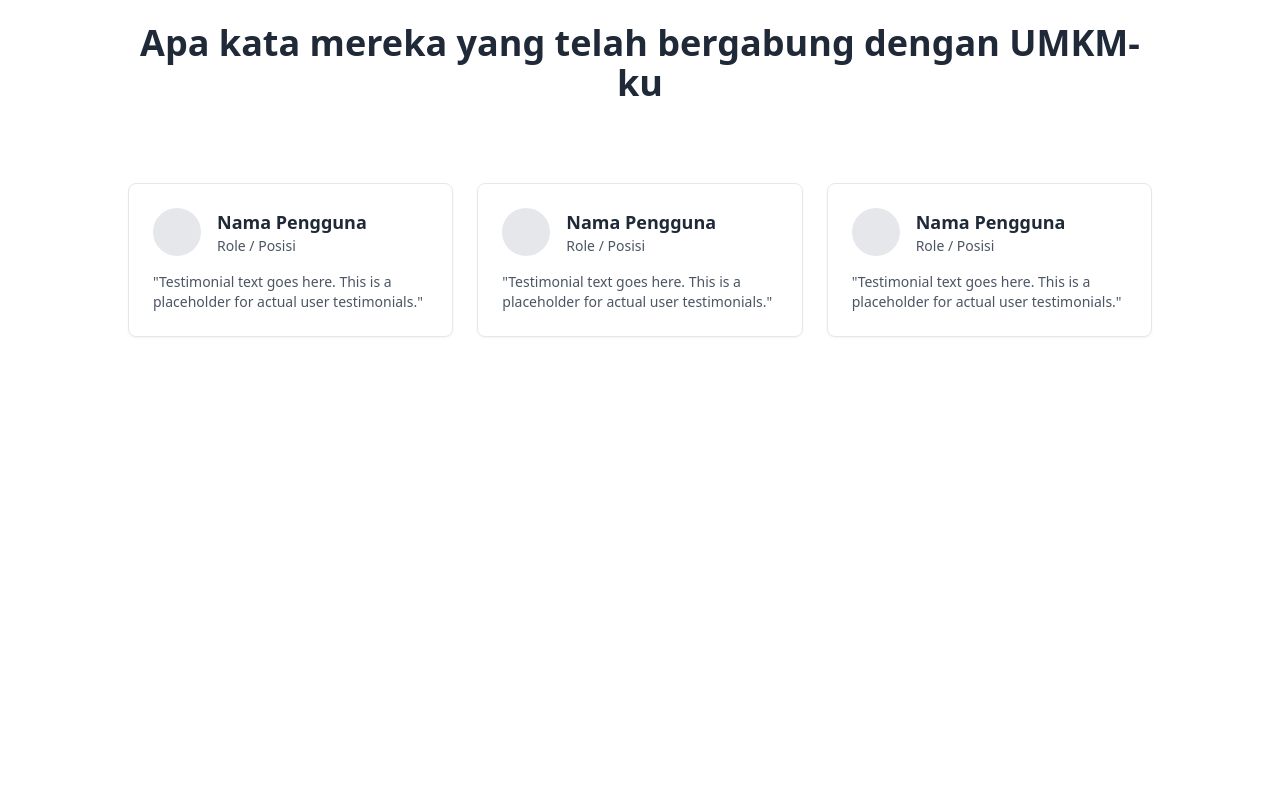
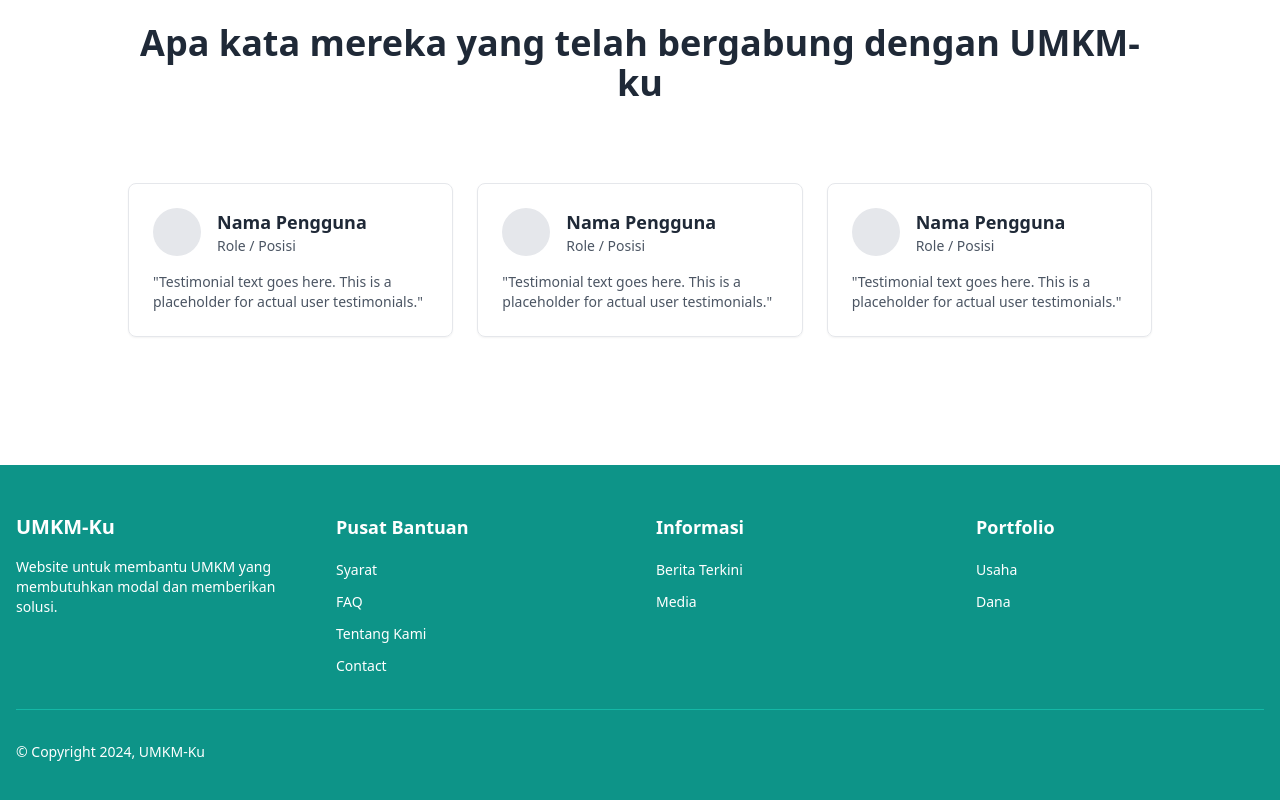
Before and after one commit to UMKM-Ku/UMKM-Ku, a Next.js app in the folder umkm-ku/: page / in a window 1280 px wide. Shown: the part 5974-6774 px from the top of the page. Before the commit the page ends 6439 px from the top, so only its background shows below. Built offline with nearby package versions, Linux system fonts and the light colour scheme.

Commit message:
Add footer to landing pages

```diff
--- a/umkm-ku/src/app/layout.tsx
+++ b/umkm-ku/src/app/layout.tsx
@@ -2,6 +2,7 @@ import type { Metadata } from "next";
 import localFont from "next/font/local";
 import "./globals.css";
 import LandingNavigation from "@/views/pages/landing-pages/landing-navigation";
+import Footer from "@/views/pages/footer";
 
 const geistSans = localFont({
   src: "./fonts/GeistVF.woff",
@@ -32,6 +33,7 @@ export default function RootLayout({
         {/* <Navbar /> */}
         <LandingNavigation />
         {children}
+        <Footer />
       </body>
     </html>
   );
```
